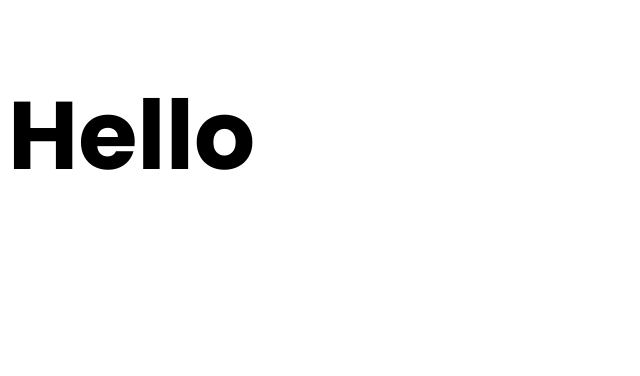
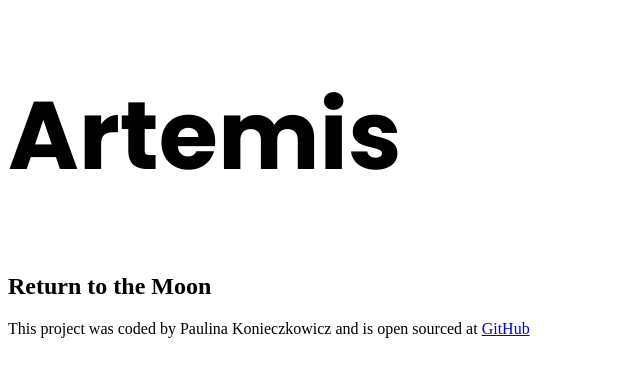
Before and after one commit to covicz/landing-page-project, a plain HTML site: page index.html in a window 1280 px wide. Shown: the whole page, without its empty margins (0-640 px from the left). Drawn offline with Linux system fonts and the light colour scheme.

Commit message:
added footer

```diff
--- a/index.html
+++ b/index.html
@@ -15,7 +15,12 @@
 </head>
 
 <body>
-  <h1>Hello</h1>
+  <h1>Artemis</h1>
+  <h2>Return to the Moon</h2>
+
+
+  <footer>This project was coded by Paulina Konieczkowicz and is open sourced at <a
+      href="https://github.com/covicz/landing-page-project" target="_blank">GitHub</a></footer>
 </body>
 
 </html>
```
